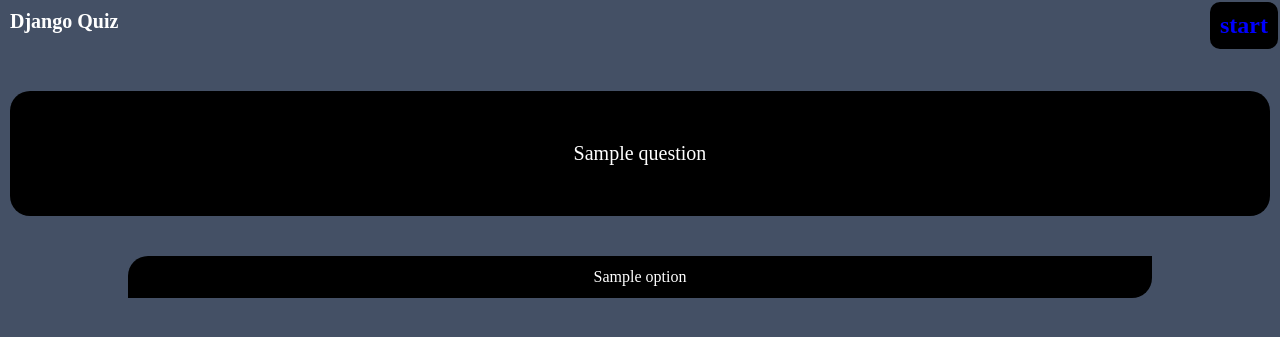
After one commit to izzyjosh/DjangoQuiz, a Django app: template main/templates/main/question.html in a window 1280 px wide. The commit adds this page. Shown: the top 337 px of the page. Run offline with Django 3.2, Linux system fonts and the light colour scheme; the template is opened without the code that fills it: most values are stand-ins (such as "Sample title", 1, 10 or a date in 2020); some web fonts are replaced.

Commit message:
Added question page

```diff
--- a/main/templates/main/base.html
+++ b/main/templates/main/base.html
@@ -19,5 +19,6 @@
   {% block content %}
 
   {% endblock %}
+  <script src="{% static 'main/js/script.js' %}"></script>
 </body>
 </html>
--- /dev/null
+++ b/main/templates/main/question.html
@@ -0,0 +1,33 @@
+{% extends "main/base.html" %}
+
+{% block title %} Question {% endblock %}
+
+{% block content %}
+  {% for question in page_obj %}
+  <div class="question-div">
+    {{ question.question }}
+  </div>
+
+  <!-- options -->
+  <div class="option-div">
+    <div class="option">
+      {% for option in question.options.all %}
+      <input type="radio" name="options" id="option{{option.id}}" class="radioOption">
+      <label for="option{{option.id}}" class="optionLabel">{{ option.option }}</label>
+      {% endfor %}
+    </div>
+  </div>
+  {% endfor %}
+
+  <!-- navigation -->
+  <div class="page">
+  {% if page_obj.has_previous %}
+    <a href="?page={{ page_obj.previous_page_number }}"><button class="btn" id="previous">Previous</button></a>
+  {% endif %}
+
+  {% if page_obj.has_next %}
+    <a href="?page={{ page_obj.next_page_number }}"><button class="btn" id="next">Next</button></a>
+      {% endif %}
+    </div>
+  </div>
+{% endblock %}
--- a/main/views.py
+++ b/main/views.py
@@ -19,7 +19,7 @@ def quiz(request:HttpRequest):
 def question(request:HttpRequest,quiz_id):
     quiz = get_object_or_404(Quiz,id=quiz_id)
 
-    questions = Question.objects.filter(quiz=quiz)
+    questions = Question.objects.filter(quiz=quiz).order_by("question")
 
     paginator = Paginator(questions,1)
     page_number = request.GET.get("page")
```
